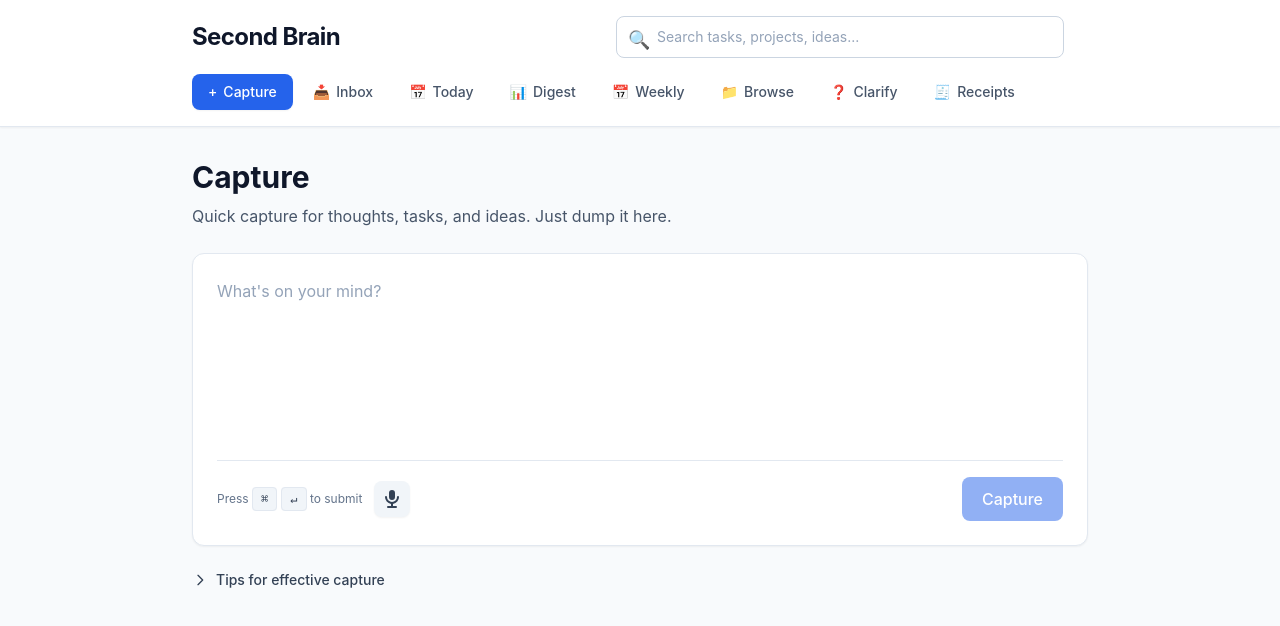
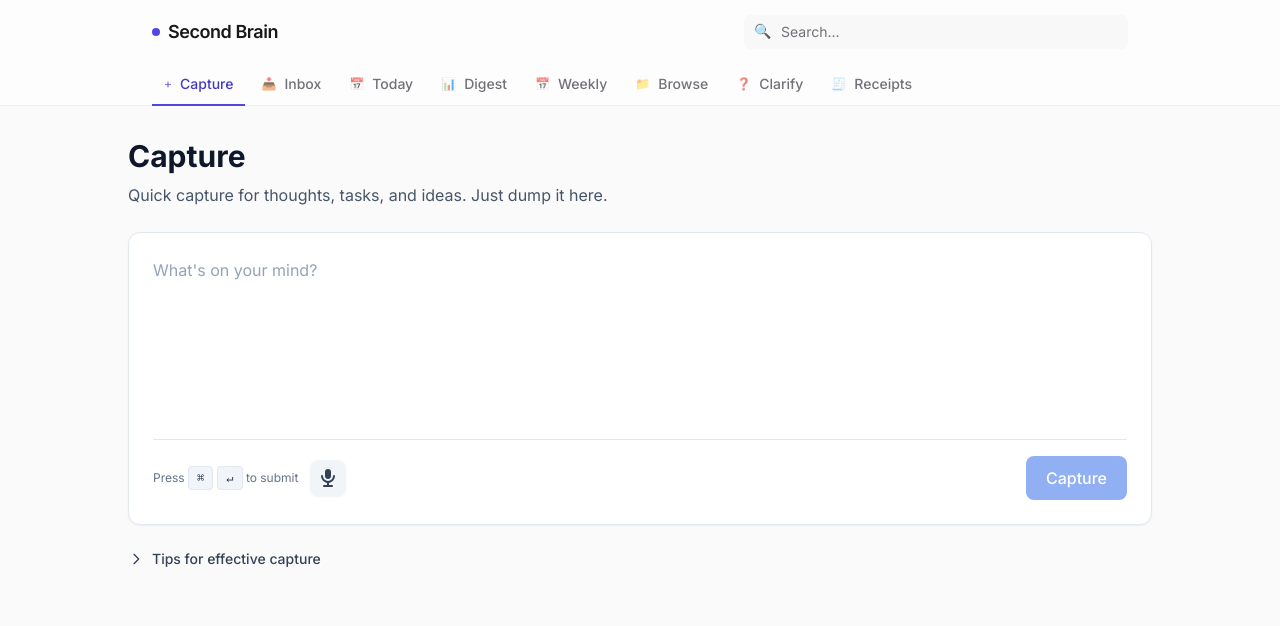
Before and after one commit to donal0c/second-brain, a React (Vite) app in the folder packages/web/: page /capture in a window 1280 px wide. Shown: the top 626 px of the page. Built offline with nearby package versions, Linux system fonts and the light colour scheme; no server answers.

Commit message:
UI refactor

```diff
--- a/packages/web/src/components/Layout.tsx
+++ b/packages/web/src/components/Layout.tsx
@@ -24,46 +24,58 @@ export function Layout() {
   };
 
   return (
-    <div className="min-h-screen flex flex-col bg-slate-50">
-      <header className="bg-white border-b border-slate-200 px-6 py-4 sticky top-0 z-10 shadow-sm">
-        <div className="max-w-4xl mx-auto">
-          <div className="flex items-center justify-between mb-4">
-            <h1 className="text-2xl font-bold text-slate-900 tracking-tight">Second Brain</h1>
-            <form onSubmit={handleSearch} className="flex-1 max-w-md mx-6">
-              <div className="relative">
+    <div className="min-h-screen flex flex-col bg-surface-subtle selection:bg-primary-subtle selection:text-primary-active">
+      <header className="sticky top-0 z-50 bg-white/80 backdrop-blur-md border-b border-gray-200/60 supports-[backdrop-filter]:bg-white/60">
+        <div className="max-w-5xl mx-auto px-6">
+          <div className="flex items-center justify-between h-16 gap-4">
+            <h1 className="text-lg font-semibold text-gray-900 tracking-tight flex items-center gap-2">
+              <span className="w-2 h-2 rounded-full bg-primary-hover"></span>
+              Second Brain
+            </h1>
+
+            <form onSubmit={handleSearch} className="flex-1 max-w-sm">
+              <div className="relative group">
                 <input
                   type="text"
                   value={searchQuery}
                   onChange={(e) => setSearchQuery(e.target.value)}
-                  placeholder="Search tasks, projects, ideas..."
-                  className="w-full px-4 py-2.5 pl-10 border border-slate-300 rounded-lg focus:outline-none focus:ring-2 focus:ring-blue-500/20 focus:border-blue-500 transition-all duration-150 text-sm placeholder:text-slate-400"
+                  placeholder="Search..."
+                  className="w-full px-4 py-1.5 pl-9 bg-gray-100/50 border border-transparent rounded-md
+                           text-sm text-gray-900 placeholder:text-gray-500
+                           transition-all duration-200
+                           group-hover:bg-gray-100 group-hover:border-gray-200
+                           focus:bg-white focus:border-primary-hover/50 focus:ring-4 focus:ring-primary-subtle/30 focus:outline-none"
                 />
-                <span className="absolute left-3 top-2.5 text-slate-400 text-lg">🔍</span>
+                <span className="absolute left-2.5 top-1.5 text-gray-400 group-hover:text-gray-500 transition-colors text-sm">
+                  🔍
+                </span>
               </div>
             </form>
           </div>
-          <nav className="flex gap-1 overflow-x-auto pb-1 -mb-1 scrollbar-hide">
+
+          <nav className="flex gap-1 overflow-x-auto pb-0 -mb-px scrollbar-hide">
             {navItems.map((item) => (
               <NavLink
                 key={item.to}
                 to={item.to}
                 className={({ isActive }) =>
-                  `px-4 py-2 rounded-lg text-sm font-medium transition-all duration-150 whitespace-nowrap ${
+                  `px-3 py-2.5 text-sm font-medium border-b-2 transition-all duration-200 whitespace-nowrap flex items-center gap-2 ${
                     isActive
-                      ? "bg-blue-600 text-white shadow-sm"
-                      : "text-slate-600 hover:bg-slate-100 hover:text-slate-900"
+                      ? "border-primary-hover text-primary-active"
+                      : "border-transparent text-gray-500 hover:text-gray-900 hover:border-gray-300"
                   }`
                 }
               >
-                <span className="mr-1.5">{item.icon}</span>
+                <span className="opacity-70 text-xs">{item.icon}</span>
                 {item.label}
               </NavLink>
             ))}
           </nav>
         </div>
       </header>
+
       <main className="flex-1 px-6 py-8">
-        <div className="max-w-4xl mx-auto">
+        <div className="max-w-5xl mx-auto animate-fade-in">
           <Outlet />
         </div>
       </main>
--- a/packages/web/src/index.css
+++ b/packages/web/src/index.css
@@ -1,11 +1,11 @@
+@import url('https://fonts.googleapis.com/css2?family=Inter:wght@400;500;600;700&display=swap');
+
 @tailwind base;
 @tailwind components;
 @tailwind utilities;
 
 body {
-  @apply bg-slate-50 text-slate-900 font-sans;
-  -webkit-font-smoothing: antialiased;
-  -moz-osx-font-smoothing: grayscale;
+  @apply bg-surface-subtle text-gray-900 font-sans antialiased;
 }
 
 /* Voice capture animation delays */
--- a/packages/web/tailwind.config.js
+++ b/packages/web/tailwind.config.js
@@ -5,31 +5,46 @@ export default {
     extend: {
       colors: {
         primary: {
-          DEFAULT: '#2563eb', // blue-600
-          hover: '#1d4ed8',   // blue-700
-          active: '#1e40af',  // blue-800
+          DEFAULT: '#6366f1', // Indigo 500
+          hover: '#4f46e5',   // Indigo 600
+          active: '#4338ca',  // Indigo 700
+          subtle: '#e0e7ff',  // Indigo 100
         },
         surface: {
           DEFAULT: '#ffffff',
-          subtle: '#f8fafc',  // slate-50
+          subtle: '#fafafa',  // Zinc 50
+          muted: '#f4f4f5',   // Zinc 100
         },
+        gray: {
+          50: '#fafafa',
+          100: '#f4f4f5',
+          200: '#e4e4e7',
+          300: '#d4d4d8',
+          400: '#a1a1aa',
+          500: '#71717a',
+          600: '#52525b',
+          700: '#3f3f46',
+          800: '#27272a',
+          900: '#18181b',
+        }
       },
       fontFamily: {
         sans: [
+          'Inter',
           '-apple-system',
           'BlinkMacSystemFont',
-          '"Segoe UI"',
-          'Roboto',
-          '"Helvetica Neue"',
-          'Arial',
           'sans-serif',
         ],
       },
+      boxShadow: {
+        'subtle': '0 1px 2px 0 rgb(0 0 0 / 0.05)',
+        'card': '0 4px 6px -1px rgb(0 0 0 / 0.02), 0 2px 4px -2px rgb(0 0 0 / 0.02)',
+        'card-hover': '0 10px 15px -3px rgb(0 0 0 / 0.05), 0 4px 6px -4px rgb(0 0 0 / 0.05)',
+      },
       animation: {
-        'fade-in': 'fadeIn 150ms ease-in-out',
-        'slide-up': 'slideUp 200ms ease-out',
-        'scale-in': 'scaleIn 150ms ease-out',
-        pulse: "pulse 1.5s cubic-bezier(0.4, 0, 0.6, 1) infinite",
+        'fade-in': 'fadeIn 200ms ease-out',
+        'slide-up': 'slideUp 300ms cubic-bezier(0.16, 1, 0.3, 1)',
+        'scale-in': 'scaleIn 200ms cubic-bezier(0.16, 1, 0.3, 1)',
       },
       keyframes: {
         fadeIn: {
@@ -37,17 +52,13 @@ export default {
           '100%': { opacity: '1' },
         },
         slideUp: {
-          '0%': { transform: 'translateY(1rem)', opacity: '0' },
+          '0%': { transform: 'translateY(8px)', opacity: '0' },
           '100%': { transform: 'translateY(0)', opacity: '1' },
         },
         scaleIn: {
-          '0%': { transform: 'scale(0.95)', opacity: '0' },
+          '0%': { transform: 'scale(0.98)', opacity: '0' },
           '100%': { transform: 'scale(1)', opacity: '1' },
         },
-      },
-      animationDelay: {
-        75: "75ms",
-        150: "150ms",
       },
     },
   },
```
Also changed, not shown: packages/web/src/routes/Inbox.tsx (+38 -27 lines).
